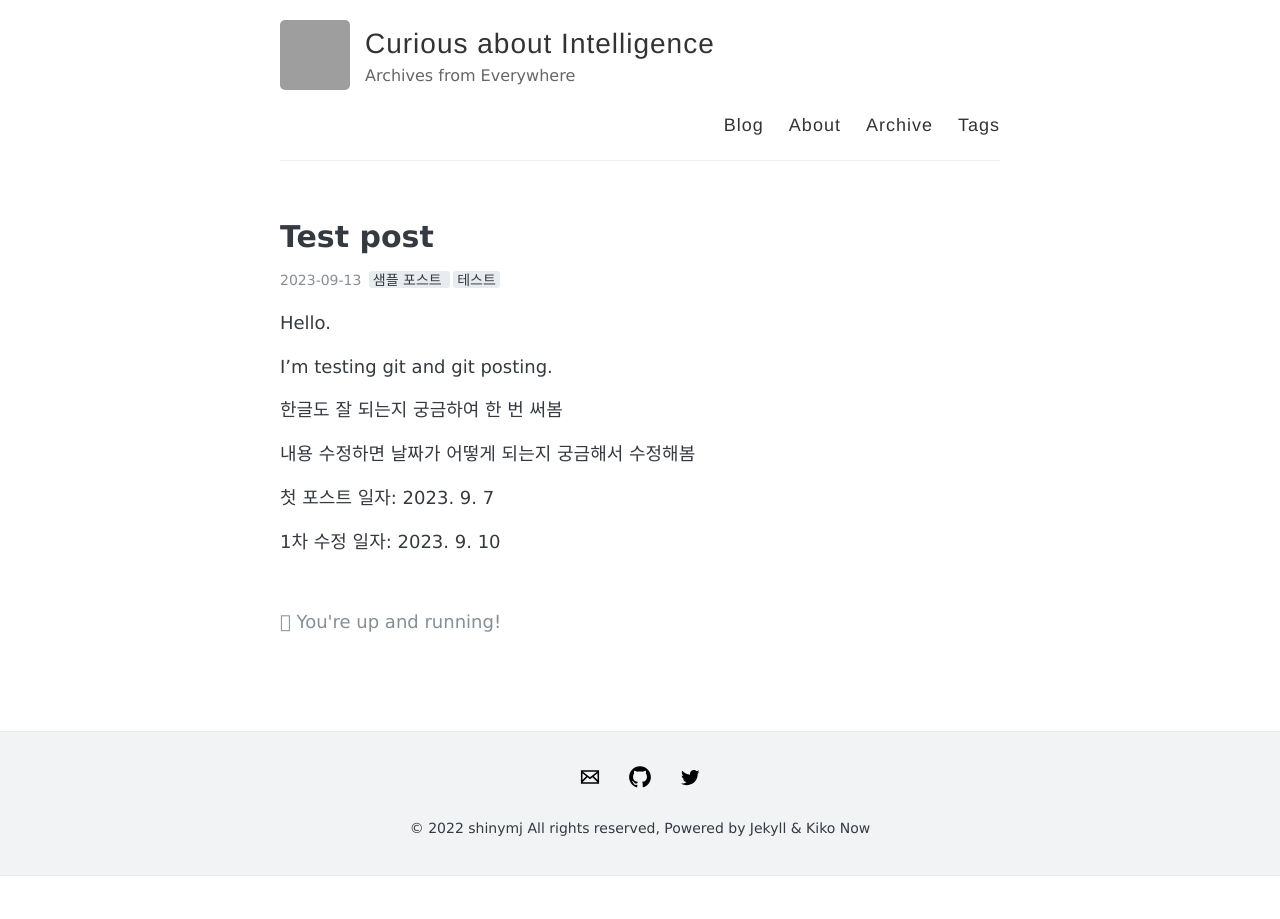
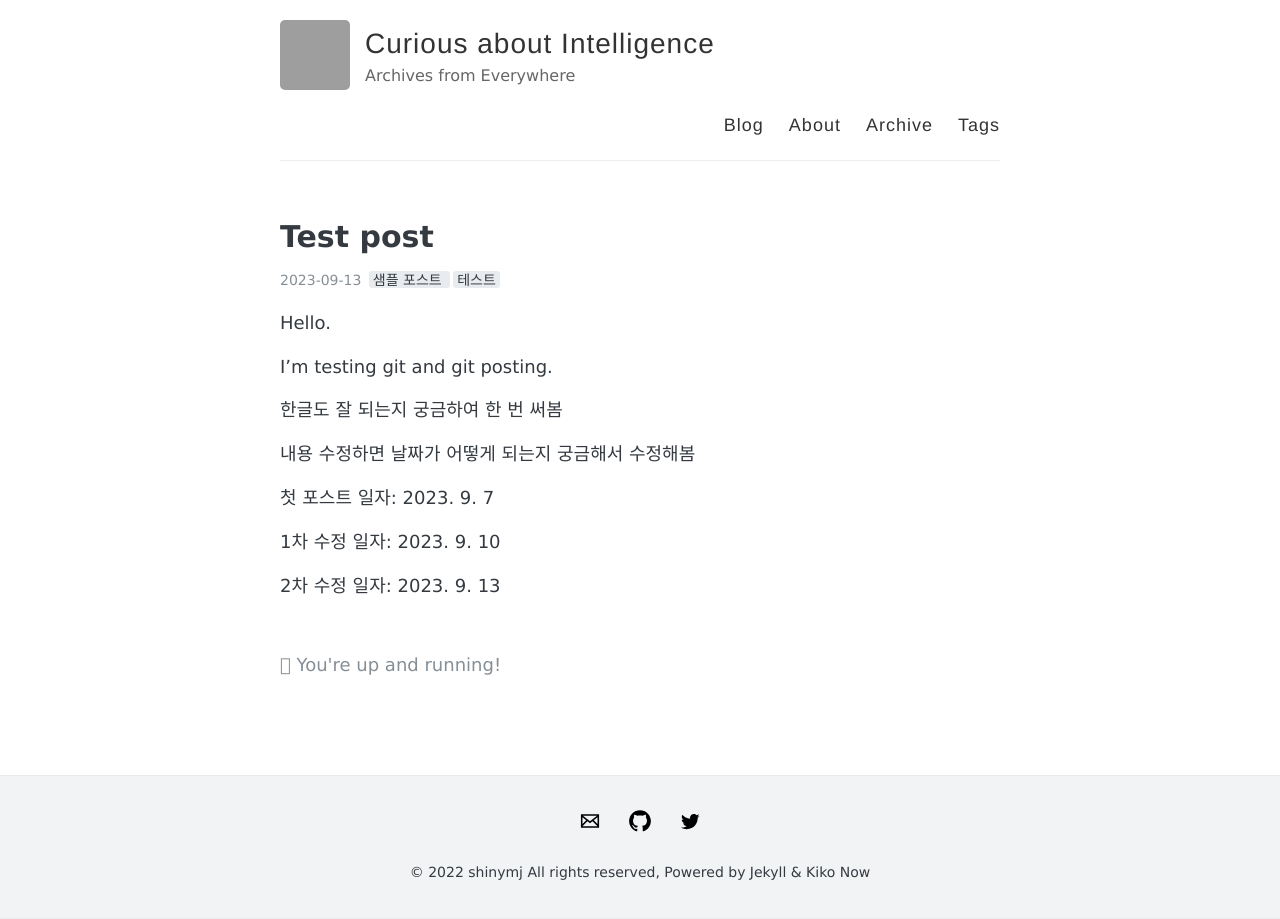
Before and after one commit to shinymj/shinymj.github.io, a Jekyll site: the page built from _posts/2023-09-06-My-first-posting.md, in a window 1280 px wide. Built offline with Jekyll 4.4.1, drawn with Linux system fonts in a browser that asks for light colours; grey boxes are pictures that could not be loaded.

Commit message:
Update 2023-09-06-My-first-posting.md

```diff
--- a/_posts/2023-09-06-My-first-posting.md
+++ b/_posts/2023-09-06-My-first-posting.md
@@ -17,3 +17,5 @@ I'm testing git and git posting.
 첫 포스트 일자: 2023. 9. 7
 
 1차 수정 일자: 2023. 9. 10
+
+2차 수정 일자: 2023. 9. 13
```
